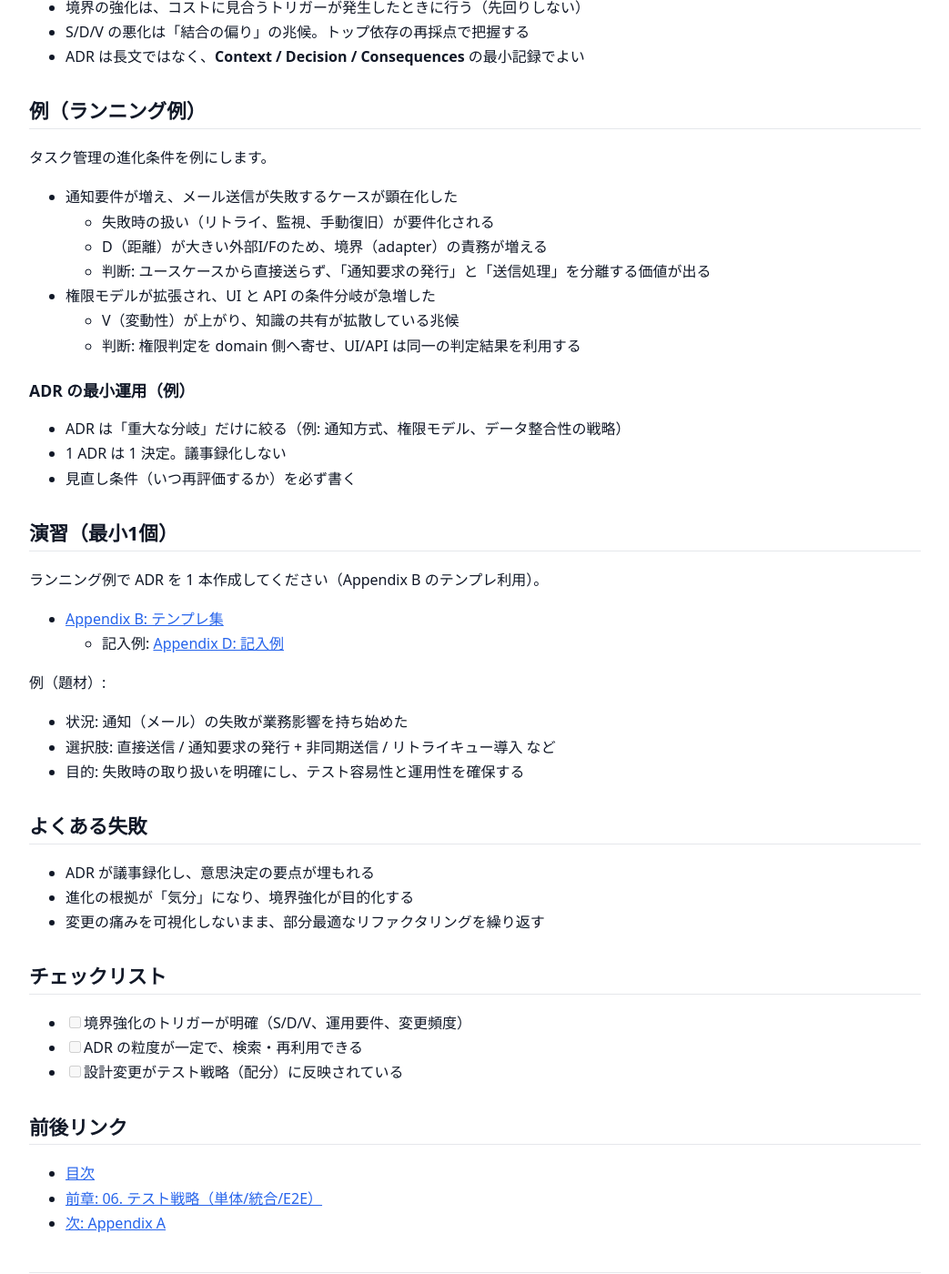
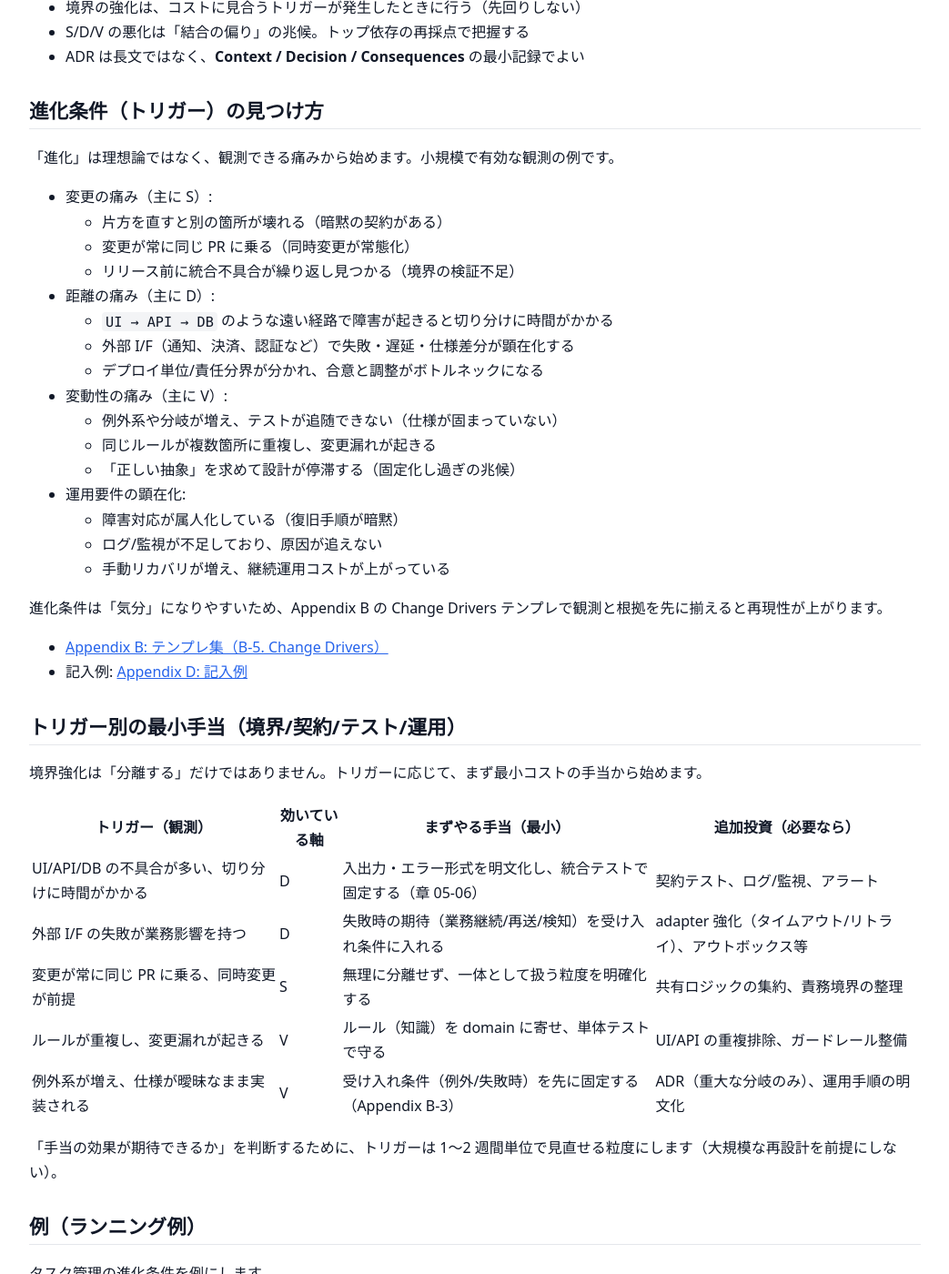
Before and after one commit to itdojp/small-webapp-software-design-book, a Jekyll site: the page built from docs/chapters/07-evolution-and-adr.md, in a window 1280 px wide and 1400 px high, scrolled down 651 px. Shown: the whole window at 91% size, without its empty margins (118-1161 px from the left). Built offline with Jekyll 4.4.1, drawn with Linux system fonts in a browser that asks for light colours; some of the changed text lies outside the part shown.

Commit message:
[Content] Deepen chapter 07 evolution triggers
- Add observable evolution triggers and minimal countermeasures\n- Clarify ADR writing timing and link to Appendix templates

```diff
--- a/docs/chapters/07-evolution-and-adr.md
+++ b/docs/chapters/07-evolution-and-adr.md
@@ -30,6 +30,46 @@ next: /appendix/A-checklists/
 - S/D/V の悪化は「結合の偏り」の兆候。トップ依存の再採点で把握する
 - ADR は長文ではなく、**Context / Decision / Consequences** の最小記録でよい
 
+## 進化条件（トリガー）の見つけ方
+
+「進化」は理想論ではなく、観測できる痛みから始めます。小規模で有効な観測の例です。
+
+- 変更の痛み（主に S）:
+  - 片方を直すと別の箇所が壊れる（暗黙の契約がある）
+  - 変更が常に同じ PR に乗る（同時変更が常態化）
+  - リリース前に統合不具合が繰り返し見つかる（境界の検証不足）
+- 距離の痛み（主に D）:
+  - `UI → API → DB` のような遠い経路で障害が起きると切り分けに時間がかかる
+  - 外部 I/F（通知、決済、認証など）で失敗・遅延・仕様差分が顕在化する
+  - デプロイ単位/責任分界が分かれ、合意と調整がボトルネックになる
+- 変動性の痛み（主に V）:
+  - 例外系や分岐が増え、テストが追随できない（仕様が固まっていない）
+  - 同じルールが複数箇所に重複し、変更漏れが起きる
+  - 「正しい抽象」を求めて設計が停滞する（固定化し過ぎの兆候）
+- 運用要件の顕在化:
+  - 障害対応が属人化している（復旧手順が暗黙）
+  - ログ/監視が不足しており、原因が追えない
+  - 手動リカバリが増え、継続運用コストが上がっている
+
+進化条件は「気分」になりやすいため、Appendix B の Change Drivers テンプレで観測と根拠を先に揃えると再現性が上がります。
+
+- [Appendix B: テンプレ集（B-5. Change Drivers）]({{ '/appendix/B-templates/' | relative_url }})
+- 記入例: [Appendix D: 記入例]({{ '/appendix/D-samples/' | relative_url }})
+
+## トリガー別の最小手当（境界/契約/テスト/運用）
+
+境界強化は「分離する」だけではありません。トリガーに応じて、まず最小コストの手当から始めます。
+
+| トリガー（観測） | 効いている軸 | まずやる手当（最小） | 追加投資（必要なら） |
+| --- | --- | --- | --- |
+| UI/API/DB の不具合が多い、切り分けに時間がかかる | D | 入出力・エラー形式を明文化し、統合テストで固定する（章 05-06） | 契約テスト、ログ/監視、アラート |
+| 外部 I/F の失敗が業務影響を持つ | D | 失敗時の期待（業務継続/再送/検知）を受け入れ条件に入れる | adapter 強化（タイムアウト/リトライ）、アウトボックス等 |
+| 変更が常に同じ PR に乗る、同時変更が前提 | S | 無理に分離せず、一体として扱う粒度を明確化する | 共有ロジックの集約、責務境界の整理 |
+| ルールが重複し、変更漏れが起きる | V | ルール（知識）を domain に寄せ、単体テストで守る | UI/API の重複排除、ガードレール整備 |
+| 例外系が増え、仕様が曖昧なまま実装される | V | 受け入れ条件（例外/失敗時）を先に固定する（Appendix B-3） | ADR（重大な分岐のみ）、運用手順の明文化 |
+
+「手当の効果が期待できるか」を判断するために、トリガーは 1〜2 週間単位で見直せる粒度にします（大規模な再設計を前提にしない）。
+
 ## 例（ランニング例）
 
 タスク管理の進化条件を例にします。
@@ -49,11 +89,31 @@ next: /appendix/A-checklists/
 - 1 ADR は 1 決定。議事録化しない
 - 見直し条件（いつ再評価するか）を必ず書く
 
+### ADR を書くタイミング（実務の目安）
+
+ADR は「後から取り返しがつきにくい」決定に絞ると運用しやすいです。
+
+- ADR を書く（書く価値がある）:
+  - 失敗時の期待が変わる（例: 通知失敗で業務を止める/止めない）
+  - データ整合性や監査要件が絡む（例: いつ・誰が・何をしたか）
+  - 境界の責務が増える（外部 I/F、認可、非同期化）
+  - チーム/運用の前提が変わる（オンコール、SLO、別担当）
+- ADR を書かない（テンプレで十分なことが多い）:
+  - 実装詳細の選択（ライブラリ差し替え等）で、後から容易に戻せる
+  - 影響範囲が狭く、障害時の復旧が単純
+
+ADR を書く前に、Change Drivers（Appendix B-5）で「なぜ今変えるか」を整理しておくと、Context が短くなり議論が収束しやすくなります。
+
 ## 演習（最小1個）
 
-ランニング例で ADR を 1 本作成してください（Appendix B のテンプレ利用）。
+ランニング例で「境界を強めるべき」状況を 1 つ選び、次の順で 1 セット作成してください。
+
+1. Change Drivers（なぜ今変えるか）
+2. ADR（何を決めたか）
 
 - [Appendix B: テンプレ集]({{ '/appendix/B-templates/' | relative_url }})
+  - Change Drivers: B-5
+  - ADR: B-2
   - 記入例: [Appendix D: 記入例]({{ '/appendix/D-samples/' | relative_url }})
 
 例（題材）:
@@ -71,8 +131,10 @@ next: /appendix/A-checklists/
 ## チェックリスト
 
 - [ ] 境界強化のトリガーが明確（S/D/V、運用要件、変更頻度）
+- [ ] Change Drivers（なぜ今変えるか）が短文で整理されている
 - [ ] ADR の粒度が一定で、検索・再利用できる
 - [ ] 設計変更がテスト戦略（配分）に反映されている
+- [ ] 見直し条件（いつ再評価するか）が合意されている
 
 ## 前後リンク
 
```
